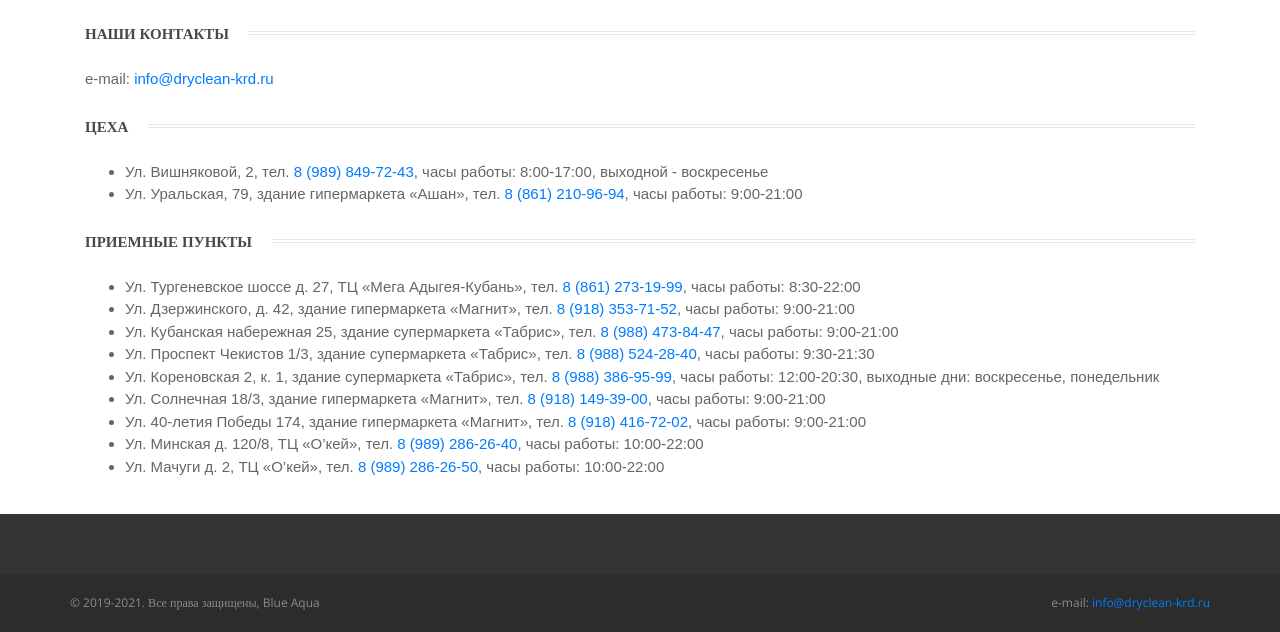
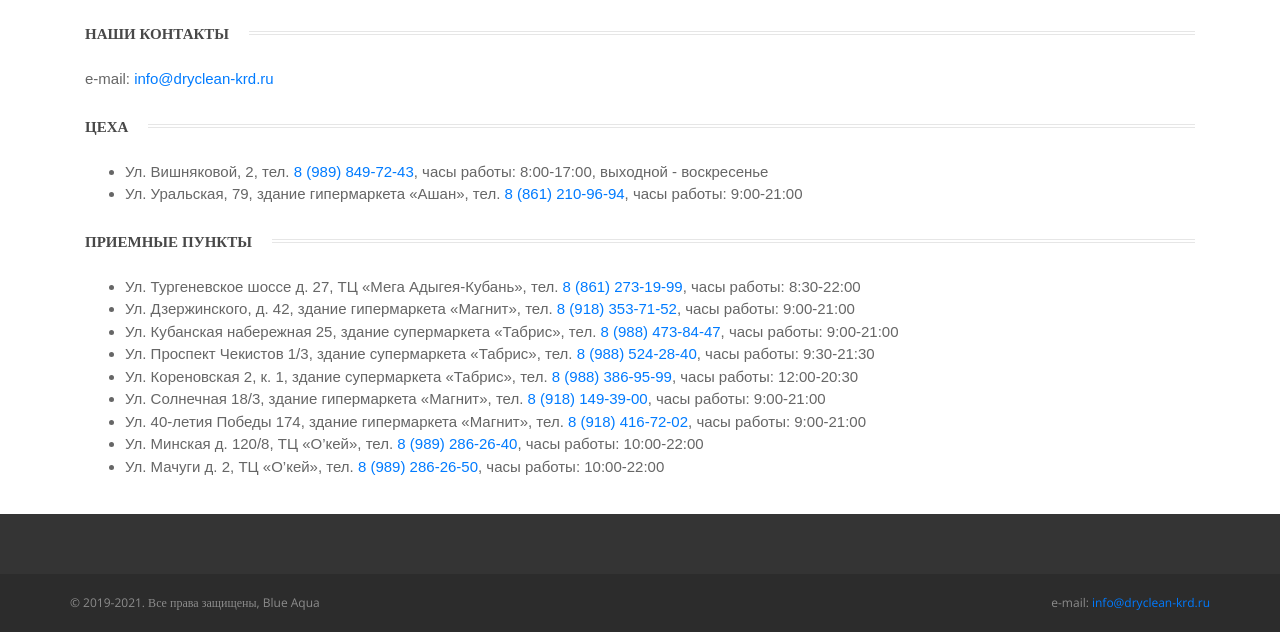
Before and after one commit to hgd-public/dryclean-krd.ru, a plain HTML site: page contacts/index.html in a window 1280 px wide. Shown: the part 241-873 px from the top of the page. Drawn offline with nearby package versions, Linux system fonts and the light colour scheme.

Commit message:
deploy: hugodrafts/dryclean-krd.ru@83857a87a7b0ffda2d18dd395ee361feb19cba95

```diff
--- a/contacts/index.html
+++ b/contacts/index.html
@@ -50,7 +50,7 @@
 <li>Ул. Дзержинского, д. 42, здание гипермаркета «Магнит», тел. <a href=tel:89183537152>8 (918) 353-71-52</a>, часы работы: 9:00-21:00</li>
 <li>Ул. Кубанская набережная 25, здание супермаркета «Табрис», тел. <a href=tel:89884738447>8 (988) 473-84-47</a>, часы работы: 9:00-21:00</li>
 <li>Ул. Проспект Чекистов 1/3, здание супермаркета «Табрис», тел. <a href=tel:89885242840>8 (988) 524-28-40</a>, часы работы: 9:30-21:30</li>
-<li>Ул. Кореновская 2, к. 1, здание супермаркета «Табрис», тел. <a href=tel:89883869599>8 (988) 386-95-99</a>, часы работы: 12:00-20:30, выходные дни: воскресенье, понедельник</li>
+<li>Ул. Кореновская 2, к. 1, здание супермаркета «Табрис», тел. <a href=tel:89883869599>8 (988) 386-95-99</a>, часы работы: 12:00-20:30</li>
 <li>Ул. Солнечная 18/3, здание гипермаркета «Магнит», тел. <a href=tel:89181493900>8 (918) 149-39-00</a>, часы работы: 9:00-21:00</li>
 <li>Ул. 40-летия Победы 174, здание гипермаркета «Магнит», тел. <a href=tel:89184167202>8 (918) 416-72-02</a>, часы работы: 9:00-21:00</li>
 <li>Ул. Минская д. 120/8, ТЦ «О’кей», тел. <a href=tel:89892862640>8 (989) 286-26-40</a>, часы работы: 10:00-22:00</li>
```
Also changed, not shown: index.html (+1 -1 lines).
